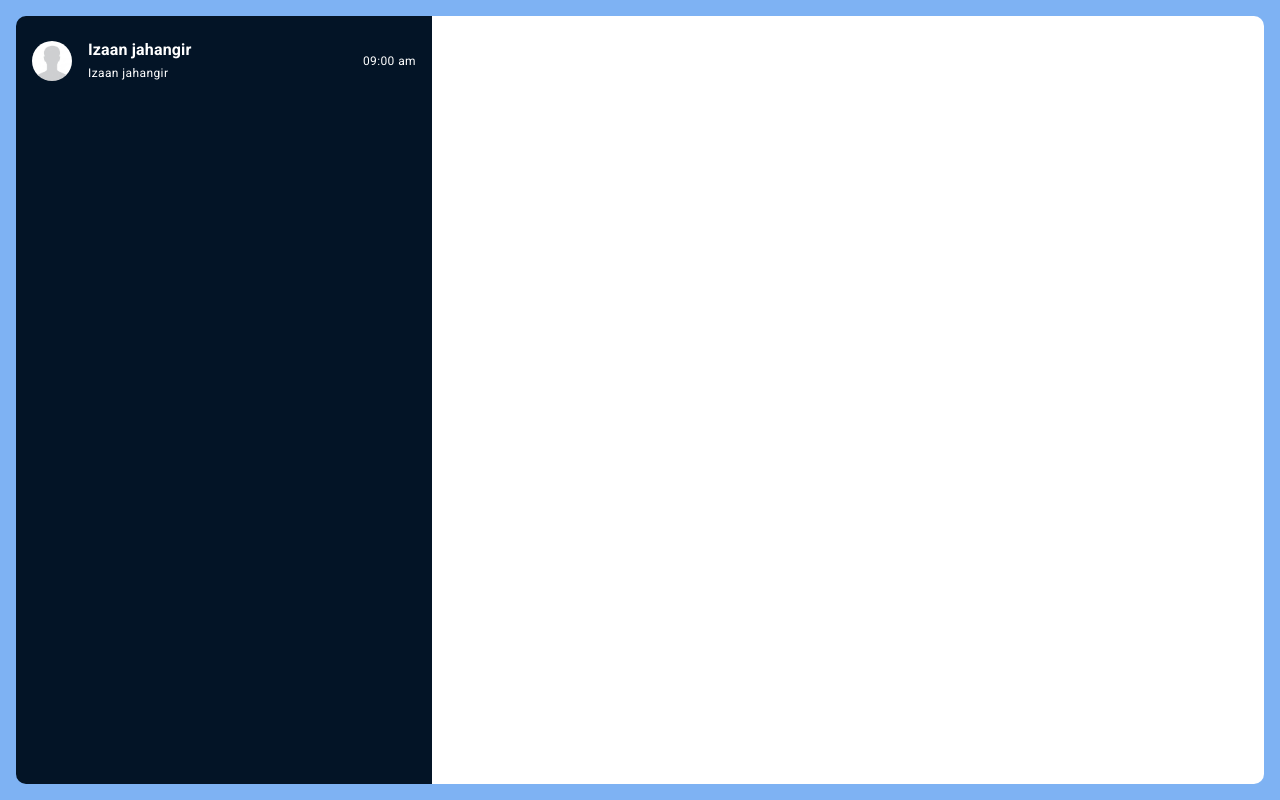
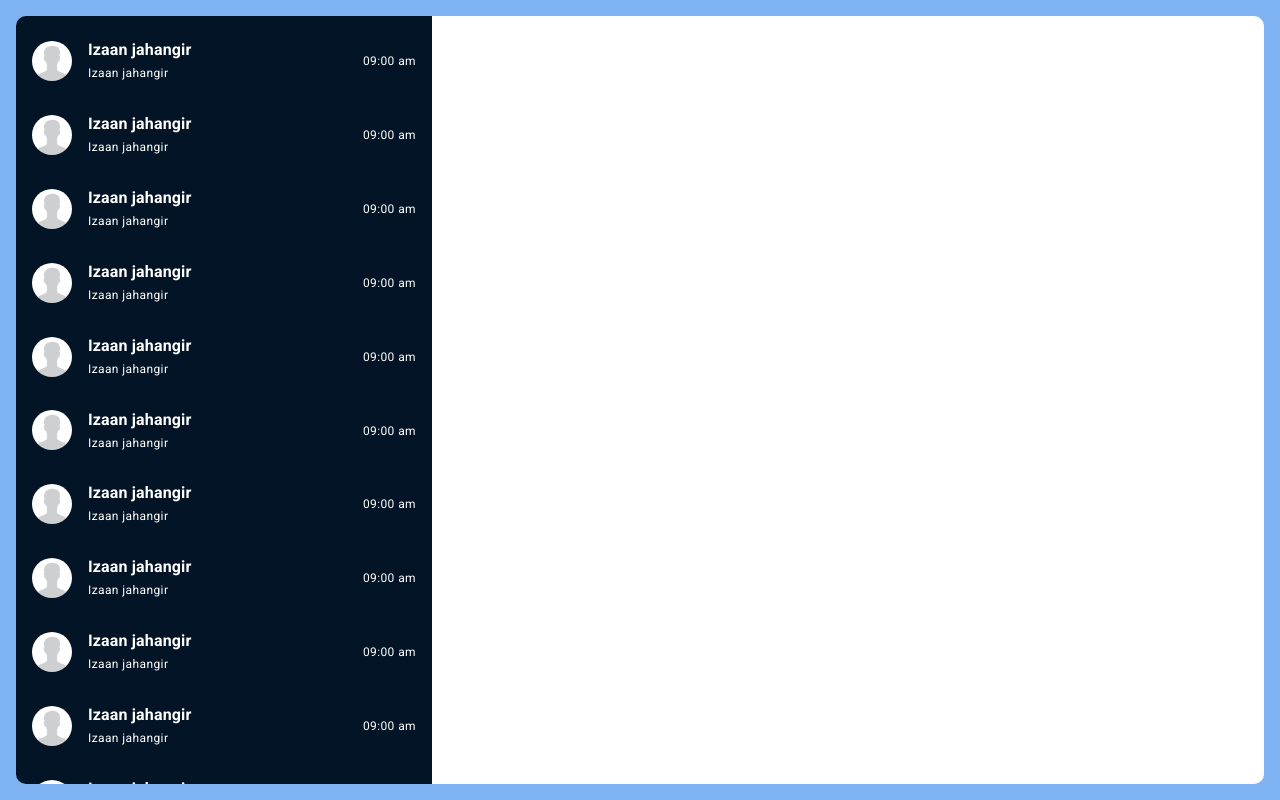
Before and after one commit to izaanjahangir/mern-chat-app-realtime, a React (Create React App) app in the folder client/: page / in a window 1280 px wide. Built offline with nearby package versions, Linux system fonts and the light colour scheme.

Commit message:
[client] UI fixes in Home screen

```diff
--- a/client/src/screens/Home/index.js
+++ b/client/src/screens/Home/index.js
@@ -18,6 +18,18 @@ function Home() {
           <Grid className={classes.leftContainer} item xs={12} md={4}>
             <List component="nav" aria-label="secondary mailbox folders">
               <MessageList />
+              <MessageList />
+              <MessageList />
+              <MessageList />
+              <MessageList />
+              <MessageList />
+              <MessageList />
+              <MessageList />
+              <MessageList />
+              <MessageList />
+              <MessageList />
+              <MessageList />
+
             </List>
           </Grid>
           <Grid className={classes.rightContainer} item xs={12} md={8}></Grid>
--- a/client/src/screens/Home/style.js
+++ b/client/src/screens/Home/style.js
@@ -5,6 +5,7 @@ import colors from "../../config/colors";
 const useStyles = makeStyles((theme) => ({
   container: {
     height: "100%",
+    maxHeight: "100vh",
     display: "flex",
     alignItems: "center",
     flex: 1,
@@ -20,6 +21,7 @@ const useStyles = makeStyles((theme) => ({
     width: "100%",
     display: "flex",
     borderRadius: 50,
+    backgroundColor: "red",
   },
   leftContainer: {
     borderTopLeftRadius: 10,
@@ -33,7 +35,10 @@ const useStyles = makeStyles((theme) => ({
       height: "100%",
       borderTopLeftRadius: 0,
       borderBottomLeftRadius: 0,
+      maxHeight: "100vh",
     },
+    overflowY: "scroll",
+    maxHeight: `calc(100vh - ${theme.spacing(2) + theme.spacing(2)}px)`,
   },
   rightContainer: {
     borderTopRightRadius: 10,
@@ -44,25 +49,6 @@ const useStyles = makeStyles((theme) => ({
       borderBottomLeftRadius: 10,
     },
   },
-  avatarContainer: {
-    width: theme.spacing(7),
-  },
-  avatar: {
-    width: theme.spacing(5),
-    height: theme.spacing(5),
-  },
-  userDetailsContainer: {
-    display: "flex",
-    flexDirection: "column",
-    flex: 1
-  },
-  username: {
-    color: "white",
-    fontWeight: "bold",
-  },
-  message: {
-    color: "white",
-  },
 }));
 
 export default useStyles;
```
